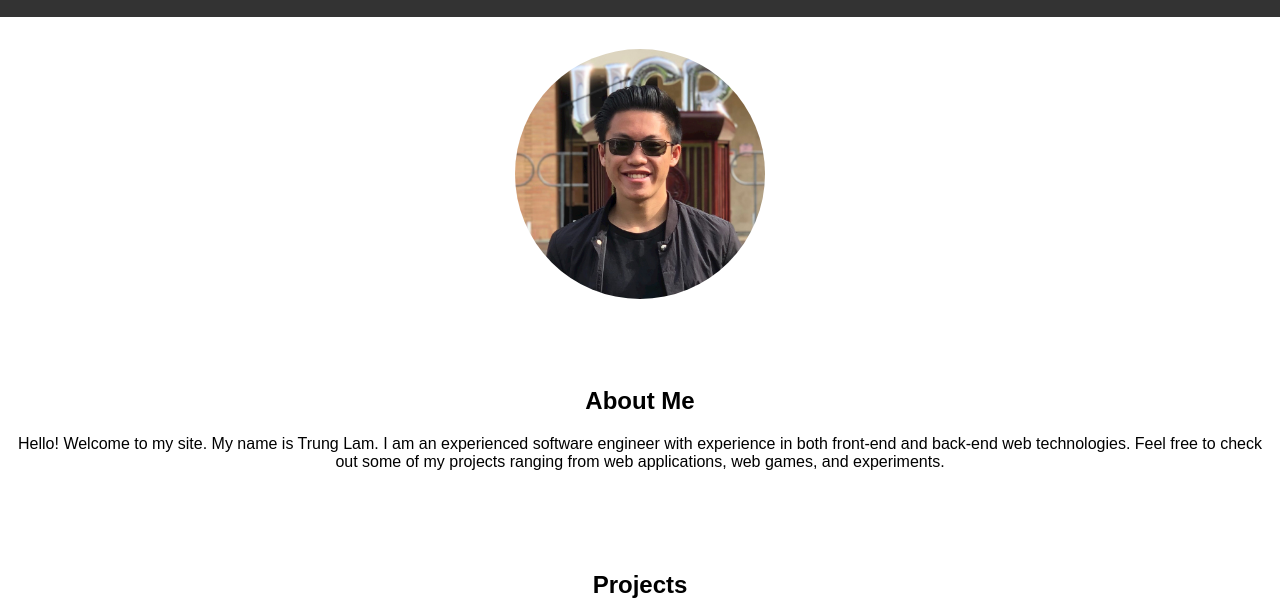
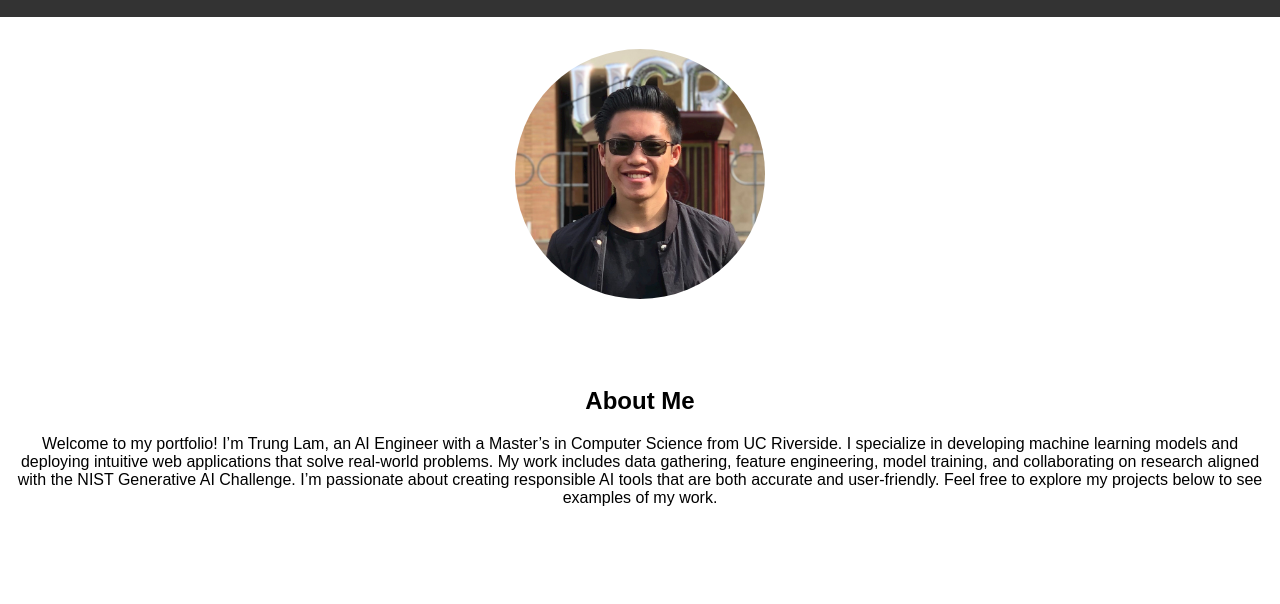
Before and after one commit to trunglam7/trunglam, a plain HTML site: page index.html in a window 1280 px wide. Shown: the part 129-733 px from the top of the page. Drawn offline with Linux system fonts and the light colour scheme.

Commit message:
updated about me section

```diff
--- a/index.html
+++ b/index.html
@@ -103,8 +103,7 @@
     <section id="about">
         <h2>About Me</h2>
         <p>
-            Hello! Welcome to my site. My name is Trung Lam. I am an experienced software engineer with experience in both front-end and back-end web technologies.
-            Feel free to check out some of my projects ranging from web applications, web games, and experiments.
+            Welcome to my portfolio! I’m Trung Lam, an AI Engineer with a Master’s in Computer Science from UC Riverside. I specialize in developing machine learning models and deploying intuitive web applications that solve real-world problems. My work includes data gathering, feature engineering, model training, and collaborating on research aligned with the NIST Generative AI Challenge. I’m passionate about creating responsible AI tools that are both accurate and user-friendly. Feel free to explore my projects below to see examples of my work.
         </p>
     </section>
     <section id="projects">
```
